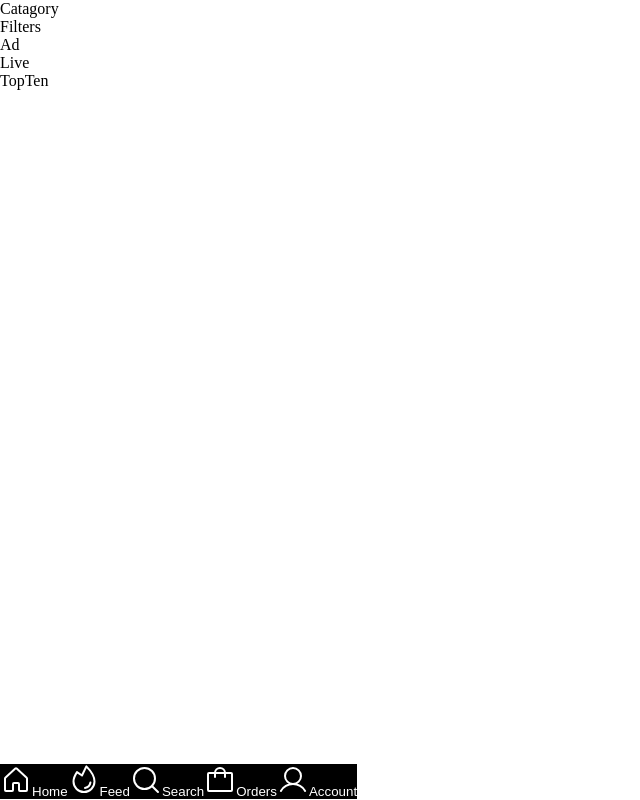
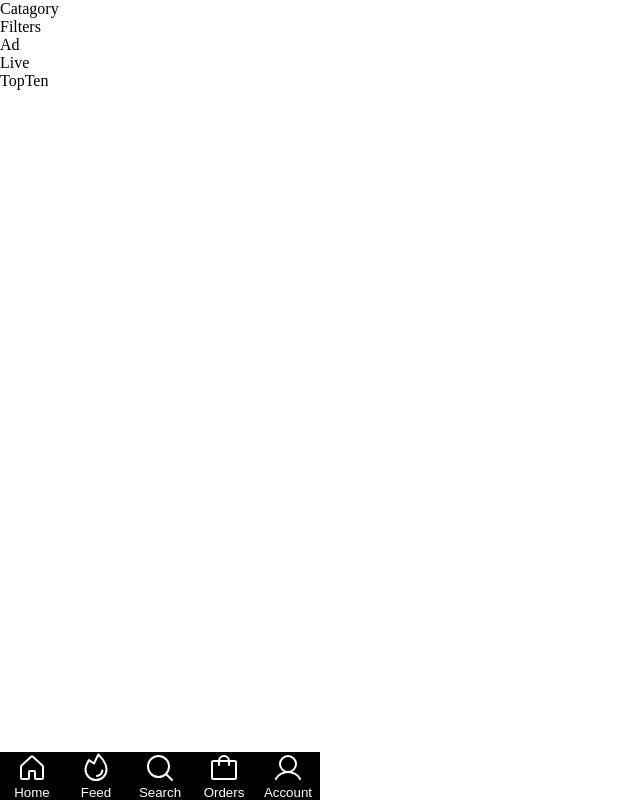
Before and after one commit to nw2023hackers/shopalive, a Next.js app in the folder frontend/: page /home in a window 1280 px wide. Shown: the whole page, without its empty margins (0-640 px from the left). Built offline with nearby package versions, Linux system fonts and the light colour scheme.

Commit message:
Update NavButton.js

```diff
--- a/frontend/src/app/components/NavButton.js
+++ b/frontend/src/app/components/NavButton.js
@@ -1,11 +1,18 @@
-import React from 'react'
+import React from "react";
 import styled from "styled-components";
 
 const Button = styled.button`
   border: none;
-    color: white    ;
+  color: white;
   background-color: black;
-`
+  display: flex;
+  flex-direction: column;
+  align-items: center;
+  min-width: 4rem;
+  max-width: 4rem;
+  height: 6vh;
+  justify-content: space-evenly;
+`;
 
 function NavButton(props) {
   //Button
@@ -19,7 +26,7 @@ function NavButton(props) {
         {props.text}
       </Button>
     </div>
-  )
+  );
 }
 
-export default NavButton
+export default NavButton;
```
Lines whose indentation alone changed are shown as unchanged.
